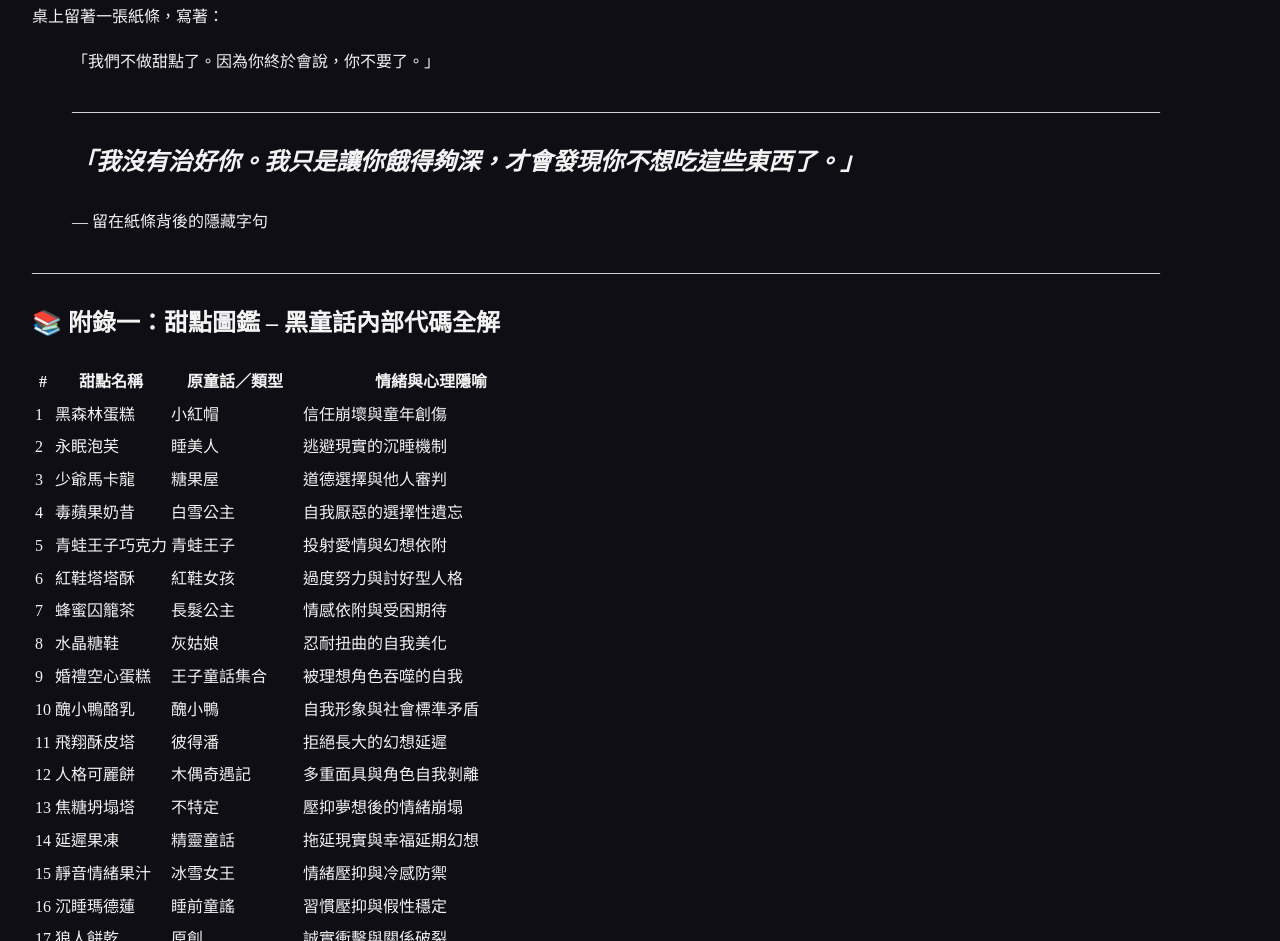
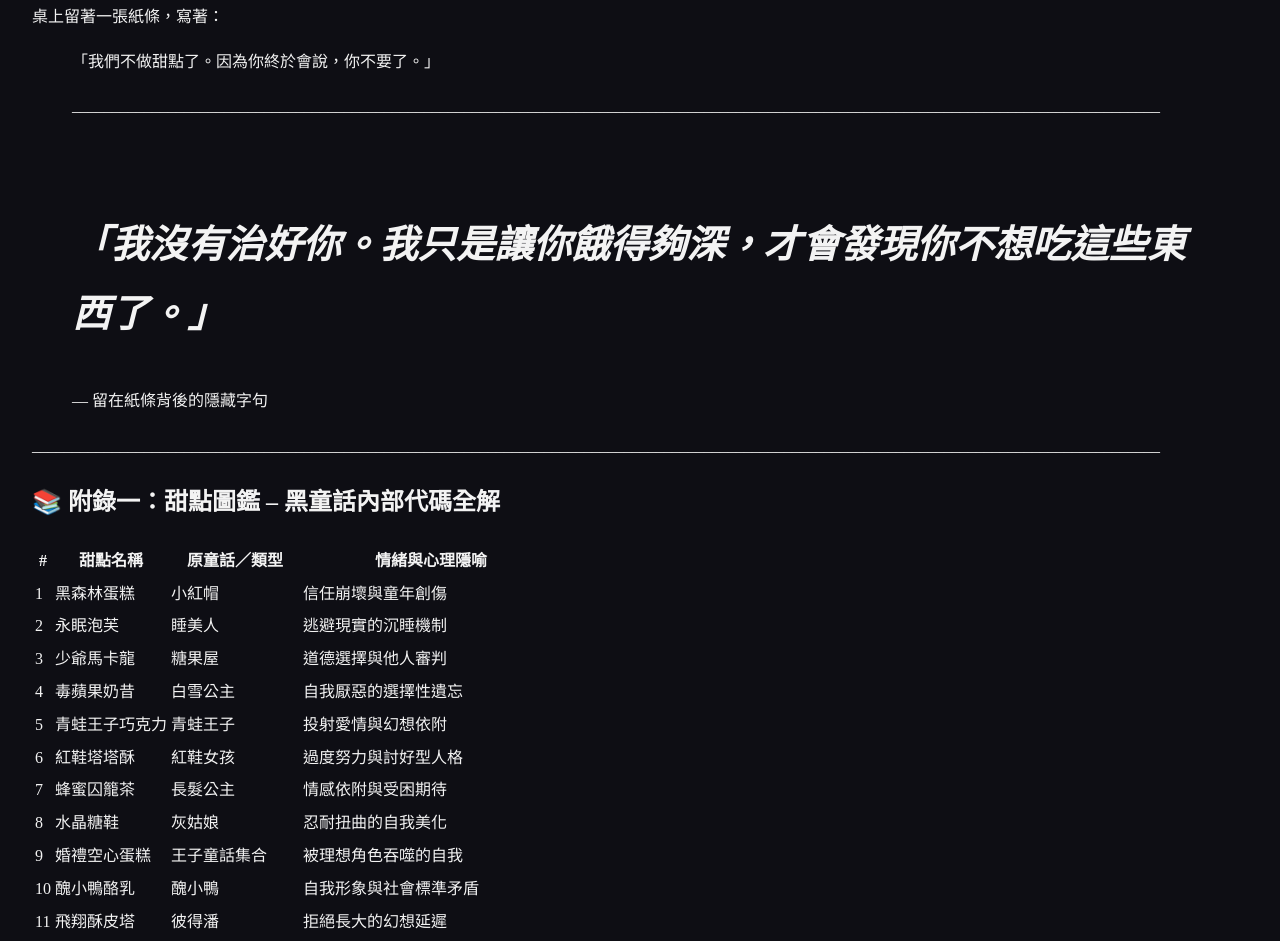
Before and after one commit to biuewolf/sweet-finale, a plain HTML site: page story.html in a window 1280 px wide. Shown: the part 8178-9119 px from the top of the page. Drawn offline with Linux system fonts and the light colour scheme.

Commit message:
Update story.html

```diff
--- a/story.html
+++ b/story.html
@@ -476,7 +476,7 @@
   <blockquote>
     <p>「我們不做甜點了。因為你終於會說，你不要了。」</p>
    <p> ________________________________________________________________________________________________________________________________________</p>
-    <p><em><h2>「我沒有治好你。我只是讓你餓得夠深，才會發現你不想吃這些東西了。」</em></p></h2>
+    <p><em><h1>「我沒有治好你。我只是讓你餓得夠深，才會發現你不想吃這些東西了。」</em></p></h1>
     <p>— 留在紙條背後的隱藏字句</p>
   </blockquote>
 <p>_____________________________________________________________________________________________________________________________________________</p>
```
